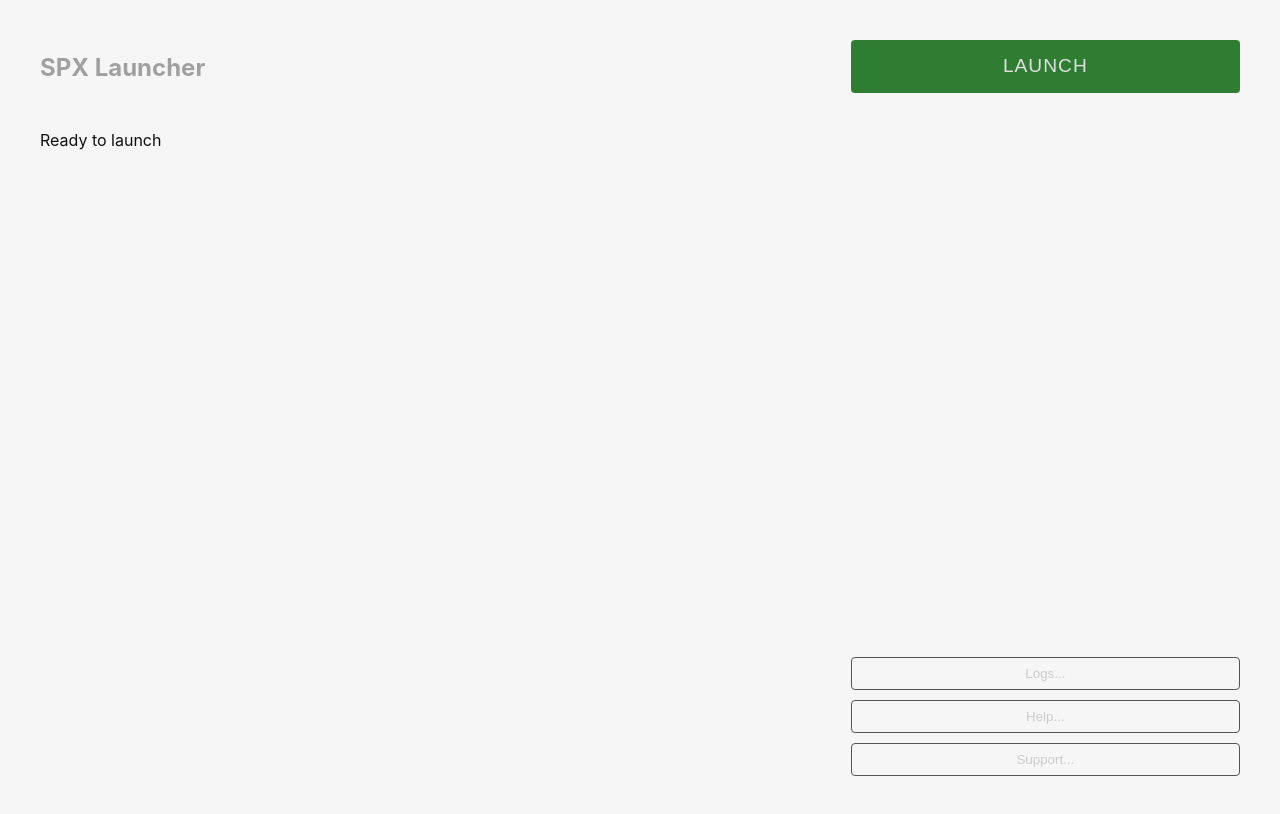
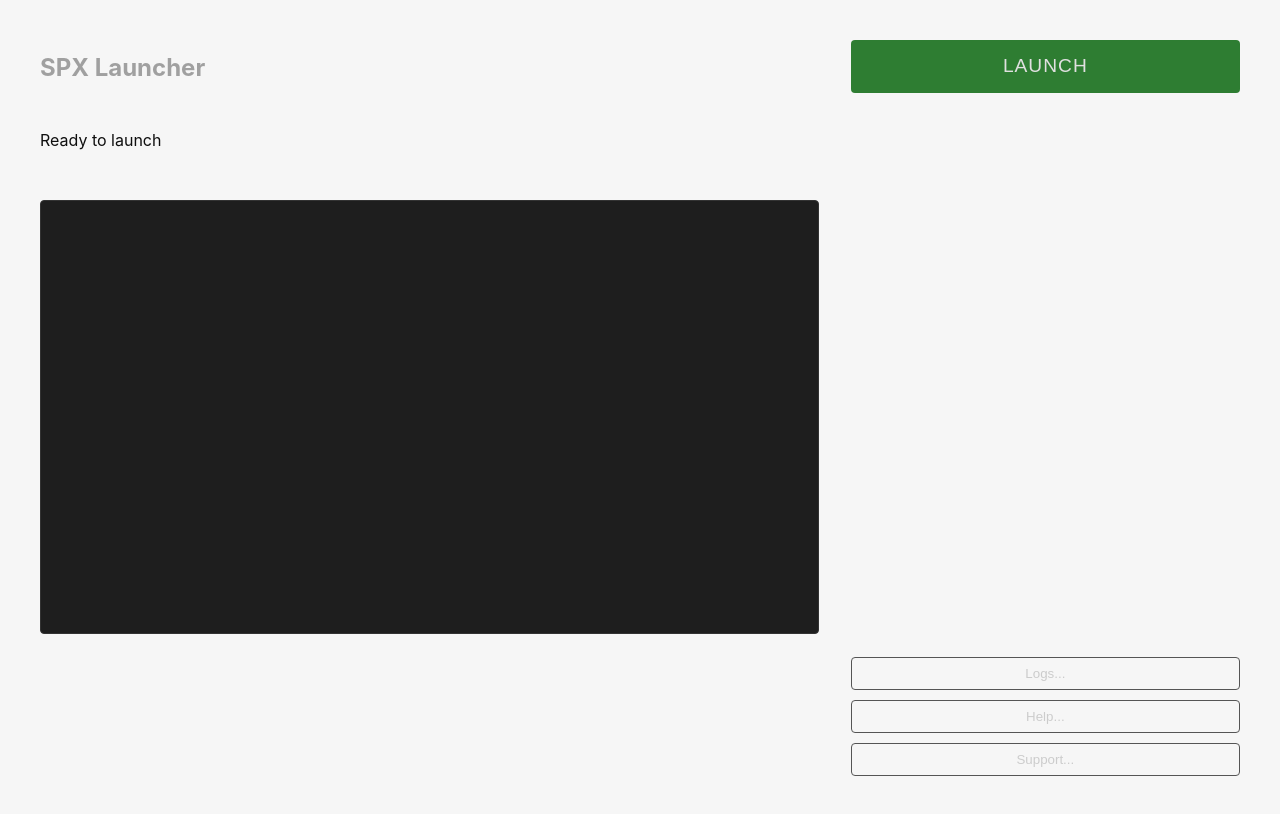
Before and after one commit to SPX-Graphics-internal-devs/spx-launcher-tauri, a React (Vite) app: page / in a window 1280 px wide. Built offline with nearby package versions, Linux system fonts and the light colour scheme.

Commit message:
feat: capture spx-server logs and display on the launcher

```diff
--- a/src/App.css
+++ b/src/App.css
@@ -127,3 +127,21 @@ h1 {
         background-color: #2f2f2f;
     }
 }
+
+.log-container {
+    flex: 1;
+    background-color: #1e1e1e;
+    border-radius: 4px;
+    padding: 1rem;
+    overflow-y: auto;
+    font-family: monospace;
+    font-size: 0.9em;
+    color: #d4d4d4;
+    max-height: 400px; /* Optional max height */
+    border: 1px solid #333;
+}
+
+.log-entry {
+    white-space: pre-wrap;
+    margin-bottom: 2px;
+}
--- a/src/App.tsx
+++ b/src/App.tsx
@@ -1,10 +1,27 @@
-import { useState } from "react";
+import { useState, useEffect, useRef } from "react";
 import { invoke } from "@tauri-apps/api/core";
+import { listen } from "@tauri-apps/api/event";
 import "./App.css";
 
 function App() {
     const [isRunning, setIsRunning] = useState(false);
     const [statusMsg, setStatusMsg] = useState("");
+    const [logs, setLogs] = useState<string[]>([]);
+    const logsEndRef = useRef<HTMLDivElement>(null);
+
+    useEffect(() => {
+        const unlisten = listen<string>("server-log", (event) => {
+            setLogs((prevLogs) => [...prevLogs, event.payload]);
+        });
+
+        return () => {
+            unlisten.then((f) => f());
+        };
+    }, []);
+
+    useEffect(() => {
+        logsEndRef.current?.scrollIntoView({ behavior: "smooth" });
+    }, [logs]);
 
     async function toggleServer() {
         try {
@@ -15,6 +32,8 @@ function App() {
                 setIsRunning(false);
             } else {
                 setStatusMsg("Launching server...");
+                // Clear logs on clean launch? Maybe keep them. Let's keep them for now.
+                // setLogs([]);
                 const response = await invoke<string>("launch_server");
                 setStatusMsg(response);
                 setIsRunning(true);
@@ -35,7 +54,14 @@ function App() {
                     <p className="status-text">
                         {statusMsg || "Ready to launch"}
                     </p>
-                    {/* Detailed status info can go here later */}
+                </div>
+                <div className="log-container">
+                    {logs.map((log, index) => (
+                        <div key={index} className="log-entry">
+                            {log}
+                        </div>
+                    ))}
+                    <div ref={logsEndRef} />
                 </div>
             </div>
 
```
Also changed, not shown: 1 other file (tests, documents, lock files or other folders).
